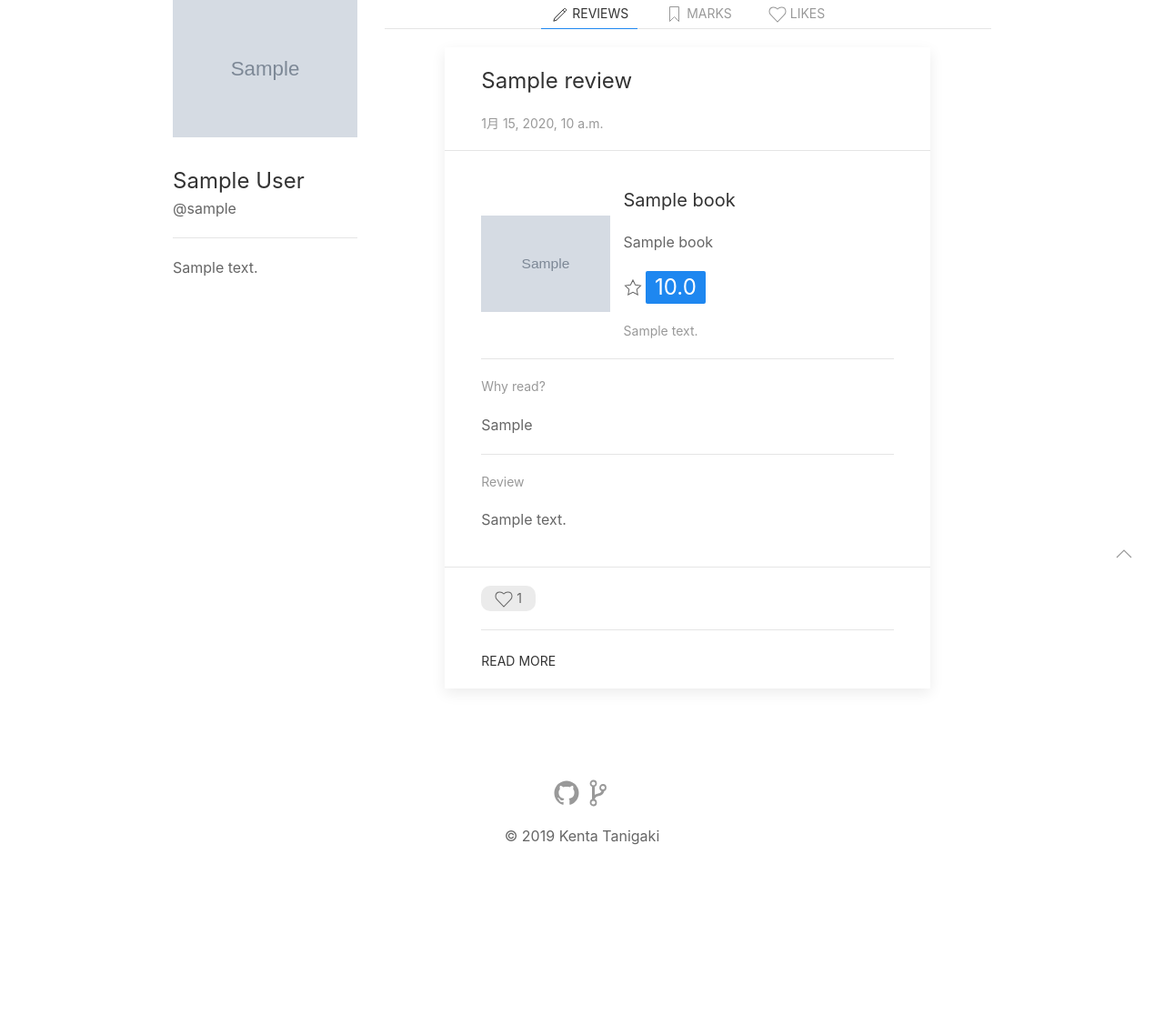
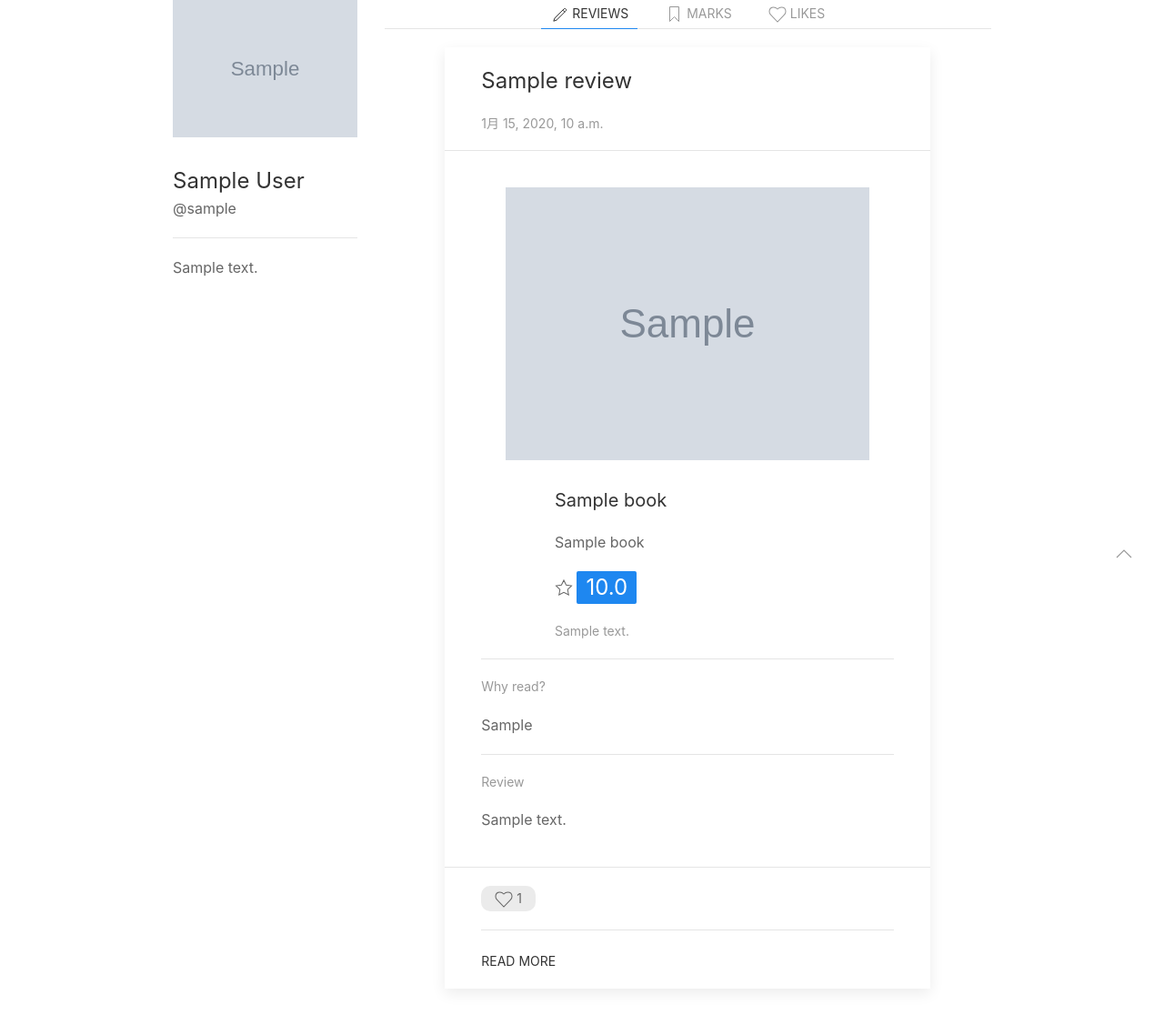
Before and after one commit to skyloken/techshelf, a Django app: a page that uses app/templates/app/mypage.html in a window 1280 px wide. Shown: the part 151-1278 px from the top of the page at 91% size. Before the commit the page ends 1080 px from the top, so only its background shows below. Run offline with Django 3.2, Linux system fonts and the light colour scheme; tables that the repository leaves empty hold one stand-in row (values such as "Sample post"); grey boxes marked "Sample" are stand-in pictures; parts of the project's set-up code (start-up, migrations or seed data) failed here and were passed over; some libraries are stand-ins or nearby versions.

Commit message:
UIの調整

```diff
--- a/app/static/app/css/style.css
+++ b/app/static/app/css/style.css
@@ -20,3 +20,17 @@
     background: #FFF100;
     color: #000000;
 }
+
+.book-card-img {
+    border-radius: 5px 5px 0 0;
+}
+
+.book-card {
+    border-radius: 5px;
+}
+
+.book-icon-button {
+    font-size: 10px;
+    padding: 5px 5px 5px 5px;
+    transition: 0.2s;
+}
--- a/app/templates/app/index.html
+++ b/app/templates/app/index.html
@@ -51,13 +51,13 @@
                     </div>
                 </div>
                 <div class="uk-card-body">
-                    <div class="uk-grid-small uk-flex-middle" uk-grid>
-                        <div class="uk-width-1-3">
+                    <div class="uk-flex-center uk-flex-middle uk-grid-medium" uk-grid>
+                        <div class="uk-width-auto">
                             <a href="{% url 'book_detail' review.book.id %}">
                                 <img src="{{ review.book.image_link }}">
                             </a>
                         </div>
-                        <div class="uk-width-2-3">
+                        <div class="uk-width-2-3@s">
                             <h4>
                                 <a href="{% url 'book_detail' review.book.id %}"
                                    class="uk-link-heading">{{ review.book.title }}</a>
--- a/app/templates/app/mypage.html
+++ b/app/templates/app/mypage.html
@@ -41,13 +41,13 @@
                                     </p>
                                 </div>
                                 <div class="uk-card-body">
-                                    <div class="uk-grid-small uk-flex-middle" uk-grid>
-                                        <div class="uk-width-1-3">
+                                    <div class="uk-flex-center uk-flex-middle uk-grid-medium" uk-grid>
+                                        <div class="uk-width-auto">
                                             <a href="{% url 'book_detail' review.book.id %}">
                                                 <img src="{{ review.book.image_link }}">
                                             </a>
                                         </div>
-                                        <div class="uk-width-2-3">
+                                        <div class="uk-width-2-3@s">
                                             <h4>
                                                 <a href="{% url 'book_detail' review.book.id %}"
                                                    class="uk-link-heading">{{ review.book.title }}</a>
@@ -88,20 +88,19 @@
                          uk-scrollspy="cls: uk-animation-fade; target: .uk-card; delay: 100; repeat: false">
                         {% for book in myuser.marks.all %}
                             <div>
-                                <div class="uk-card uk-card-default uk-card-hover uk-card-media-top">
+                                <div class="book-card uk-card uk-card-default uk-card-hover uk-card-media-top">
                                     <a class="uk-link-reset" href="{% url 'book_detail' book.id %}">
-                                        <img src="{{ book.image_link }}" alt="">
-                                        <div class="uk-grid-collapse uk-text-center uk-child-width-1-3"
-                                             style="font-size: 10px;" uk-grid>
-                                            <div>
+                                        <img class="book-card-img" src="{{ book.image_link }}" alt="">
+                                        <div class="uk-grid-collapse uk-text-center uk-child-width-1-3" uk-grid>
+                                            <div class="book-icon-button">
                                                 <span uk-icon="pencil"></span><br>
                                                 <span>{{ book.review_set.count }}</span>
                                             </div>
-                                            <div class="mark-button" data-href="{{ book.get_api_mark_url }}">
+                                            <div class="mark-button book-icon-button" data-href="{{ book.get_api_mark_url }}">
                                                 <span uk-icon="bookmark"></span><br>
                                                 <span class="marked-count">{{ book.marks.count }}</span>
                                             </div>
-                                            <div>
+                                            <div class="book-icon-button">
                                                 <span uk-icon="star"></span><br>
                                                 <span>
                                                     {% if book.ave_score %}
@@ -142,13 +141,13 @@
                                     </div>
                                 </div>
                                 <div class="uk-card-body">
-                                    <div class="uk-grid-small uk-flex-middle" uk-grid>
-                                        <div class="uk-width-1-3">
+                                    <div class="uk-flex-center uk-flex-middle uk-grid-medium" uk-grid>
+                                        <div class="uk-width-auto">
                                             <a href="{% url 'book_detail' review.book.id %}">
                                                 <img src="{{ review.book.image_link }}">
                                             </a>
                                         </div>
-                                        <div class="uk-width-2-3">
+                                        <div class="uk-width-2-3@s">
                                             <h4>
                                                 <a href="{% url 'book_detail' review.book.id %}"
                                                    class="uk-link-heading">{{ review.book.title }}</a>
--- a/app/templates/app/review_detail.html
+++ b/app/templates/app/review_detail.html
@@ -27,7 +27,7 @@
                                      alt="">
                             </a>
                         </div>
-                        <div class="uk-width-expand">
+                        <div class="uk-width-expand@s">
                             <h1>{{ review.title }}</h1>
                             <h4 class="uk-comment-title uk-margin-remove">
                                 <a class="uk-link-reset"
@@ -51,7 +51,7 @@
                             <a href="{% url 'book_detail' review.book.id %}"><img
                                     src="{{ review.book.image_link }}" alt=""></a>
                         </div>
-                        <div class="uk-width-1-2">
+                        <div class="uk-width-1-2@s">
                             <h4>
                                 <a href="{% url 'book_detail' review.book.id %}"
                                    class="uk-link-heading">{{ review.book.title }}</a>
```
Also changed, not shown: app/templates/app/books.html (+6 -7 lines).
